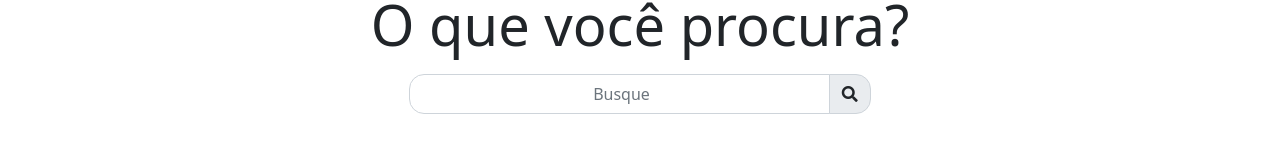
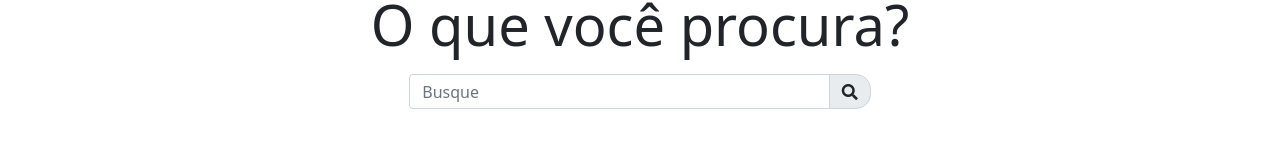
Before and after one commit to LeticiaOrozimbo/projeto_integrador_borboletas, an Angular app: page /inicio in a window 1280 px wide. Shown: the part 447-611 px from the top of the page. Built offline with nearby package versions, Linux system fonts and the light colour scheme; no server answers.

Commit message:
funcionalidade do botão de busca

```diff
--- a/src/app/inicio/inicio.component.html
+++ b/src/app/inicio/inicio.component.html
@@ -113,14 +113,13 @@
                         <div class="input-group roundedg mt-2 ">
 
 
-                            <input type="search" class="form-control jumbotron-input text-center" placeholder="Busque"
-                                aria-label="Search" aria-describedby="search-addon" />
-
+                            <input type="text" class="form-control" id="nome" placeholder="Busque" [(ngModel)]='nomePost' (keyup)='findByNome()'>
                             <span class="input-group-text jumbotron-input-span" id="search-addon">
                                 <i class="fas fa-search"></i>
                             </span>
                         </div>
                         <!-- PESQUISAR -->
+
 
 
 
```
